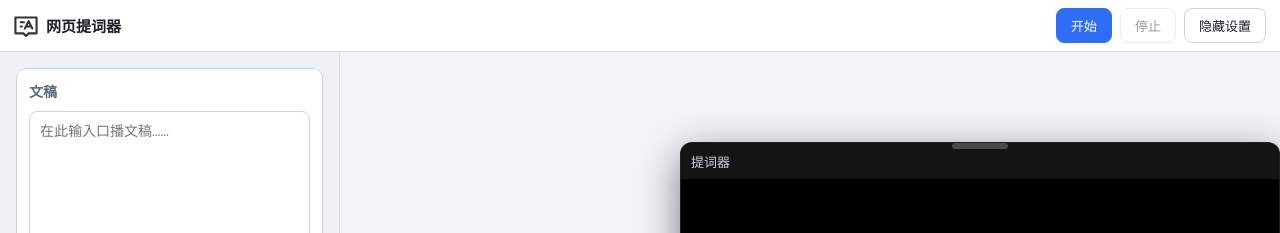
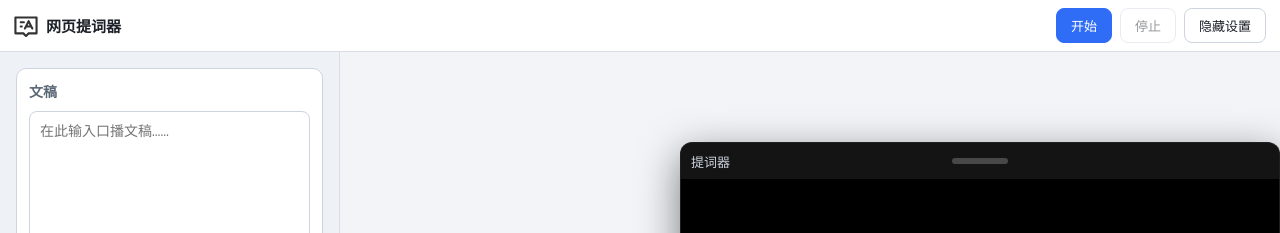
Before and after one commit to zhang-brook/web-teleprompter, a Vue app: page / in a window 1280 px wide. Shown: the top 233 px of the page. Built offline with nearby package versions, Linux system fonts and the light colour scheme.

Commit message:
fix: 拖拽手柄置于标题栏内并居中，悬浮标题栏即高亮
Co-authored-by: CodeBuddy <codebuddy@tencent.com>

```diff
--- a/src/components/PrompterWindow.vue
+++ b/src/components/PrompterWindow.vue
@@ -383,6 +383,7 @@ function stop() {
   >
     <div class="pw-header" @pointerdown="startDrag">
       <span class="pw-title">提词器</span>
+      <div v-if="state.windowMode === 'float'" class="pw-drag-handle" @pointerdown="startDrag" title="拖拽移动浮窗"></div>
       <div class="pw-ctrls">
         <button v-if="state.running" @pointerdown.stop @click="togglePause">
           {{ state.paused ? '继续' : '暂停' }}
@@ -423,12 +424,6 @@ function stop() {
       </div>
     </div>
 
-    <div
-      v-if="state.windowMode === 'float'"
-      class="pw-drag-handle"
-      @pointerdown="startDrag"
-      title="拖拽移动浮窗"
-    ></div>
     <div v-if="state.windowMode === 'float'" class="pw-resize" @pointerdown="startResize" title="拖拽缩放"></div>
   </div>
 </template>
@@ -557,9 +552,9 @@ function stop() {
 }
 .pw-drag-handle {
   position: absolute;
-  top: 0;
+  top: 18px;
   left: 50%;
-  transform: translateX(-50%);
+  transform: translate(-50%, -50%);
   width: 56px;
   height: 6px;
   border-radius: 6px;
@@ -569,7 +564,7 @@ function stop() {
   z-index: 6;
   transition: background 0.15s ease;
 }
-.pw-drag-handle:hover {
+.pw-header:hover .pw-drag-handle {
   background: rgba(255, 255, 255, 0.4);
 }
 </style>
```
